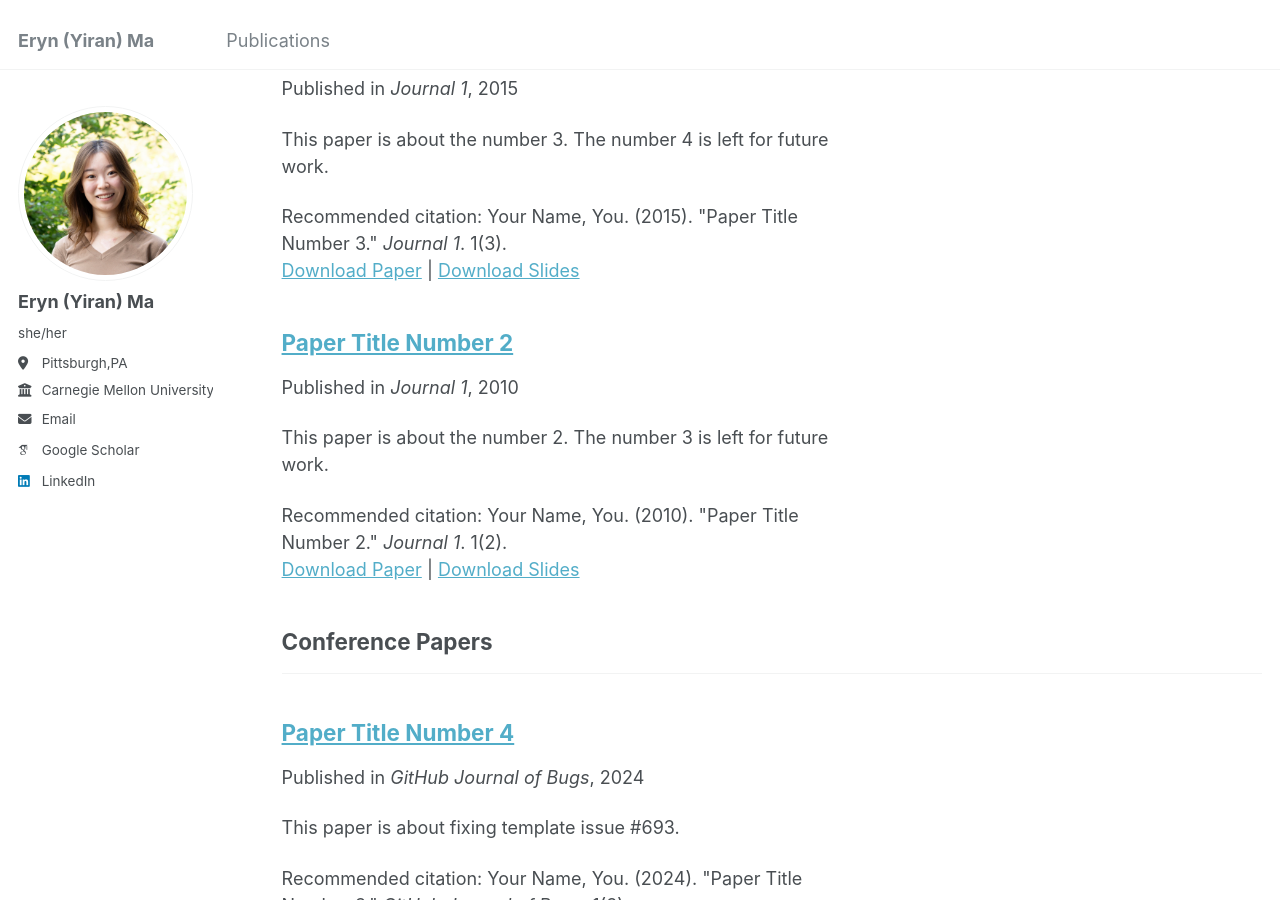
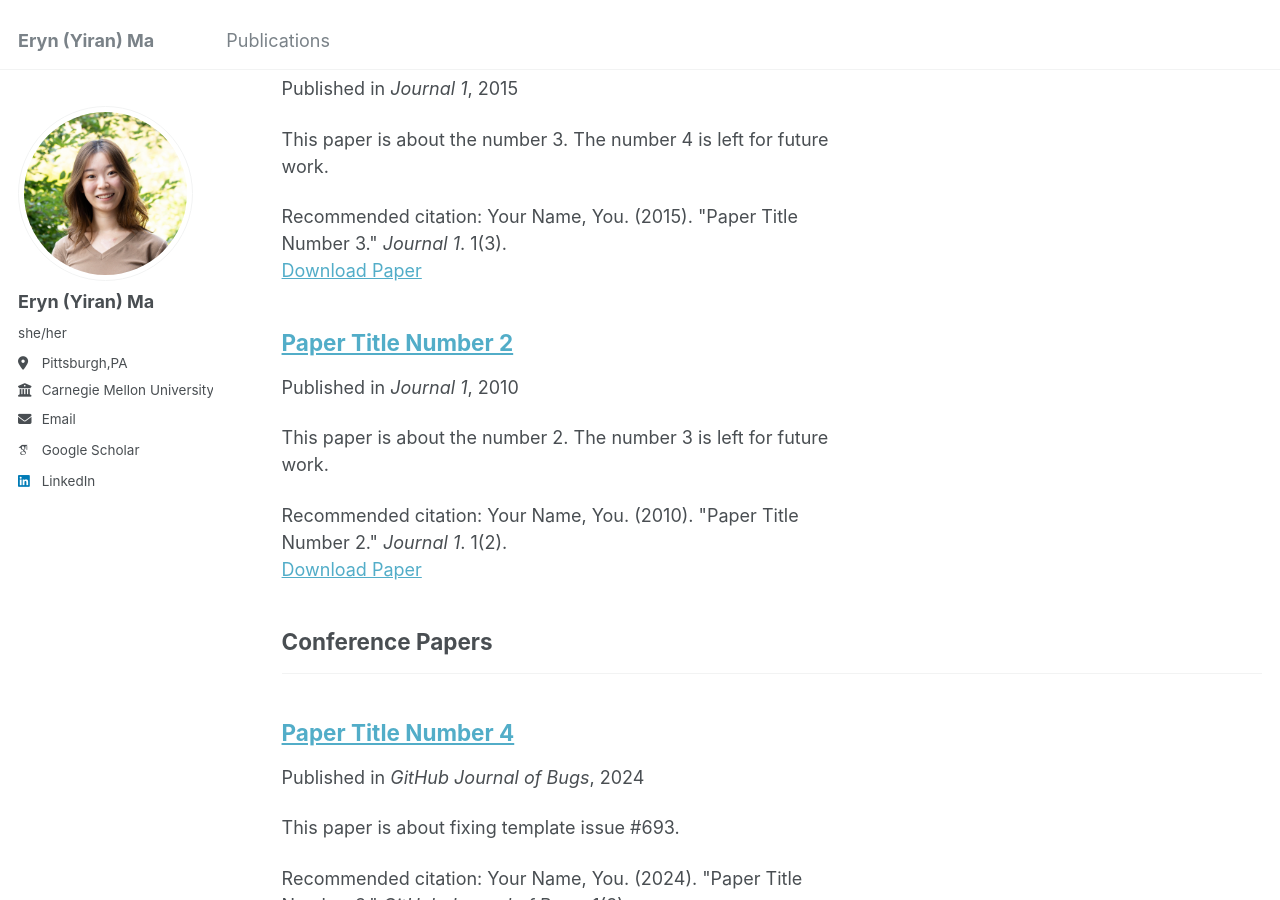
Before and after one commit to Eryn-Y/Eryn-Y.github.io, a Jekyll site: the page built from _pages/publications.html, in a window 1280 px wide and 900 px high, scrolled down 281 px. Built offline with Jekyll 4.4.1, drawn with Linux system fonts in a browser that asks for light colours; some web fonts are replaced.

Commit message:
Update archive-single.html

```diff
--- a/_includes/archive-single.html
+++ b/_includes/archive-single.html
@@ -52,18 +52,17 @@
     <p class="archive__item-excerpt" itemprop="description"><p>{{ post.excerpt | markdownify | remove: '<p>' | remove: '</p>' }}<strong><a href="{{ base_path }}{{ post.url }}" rel="permalink"> Read more</a></strong></p></p>
     {% endif %}
 
-    {% if post.citation and post.paperurl and post.slidesurl %}
-      <p>Recommended citation: {{ post.citation }}<br /><a href="{{ post.paperurl }}">Download Paper</a> | <a href="{{ post.slidesurl }}">Download Slides</a></p>
+    {% if post.citation and post.paperurl  %}
+      <p>Recommended citation: {{ post.citation }}<br /><a href="{{ post.paperurl }}">Download Paper</a> </p>
     {% elsif post.citation and post.paperurl %}
       <p>Recommended citation: {{ post.citation }}<br /><a href="{{ post.paperurl }}">Download Paper</a></p>
-    {% elsif post.citation and post.slidesurl %}
+    {% elsif post.citation  %}
       <p>Recommended citation: {{ post.citation }}<br /><a href="{{ post.slidesurl }}">Download Slides</a></p>
     {% elsif post.citation %}
       <p>Recommended citation: {{ post.citation }}</p>
     {% elsif post.paperurl %}
       <p><a href=" {{ post.paperurl }} ">Download Paper</a></p>
-    {% elsif post.slidesurl %}
-      <p>Download <a href="{{ post.slidesurl }}">Download Slides</a></p></p>
+    </p>
     {% endif %}
 
   </article>
```
